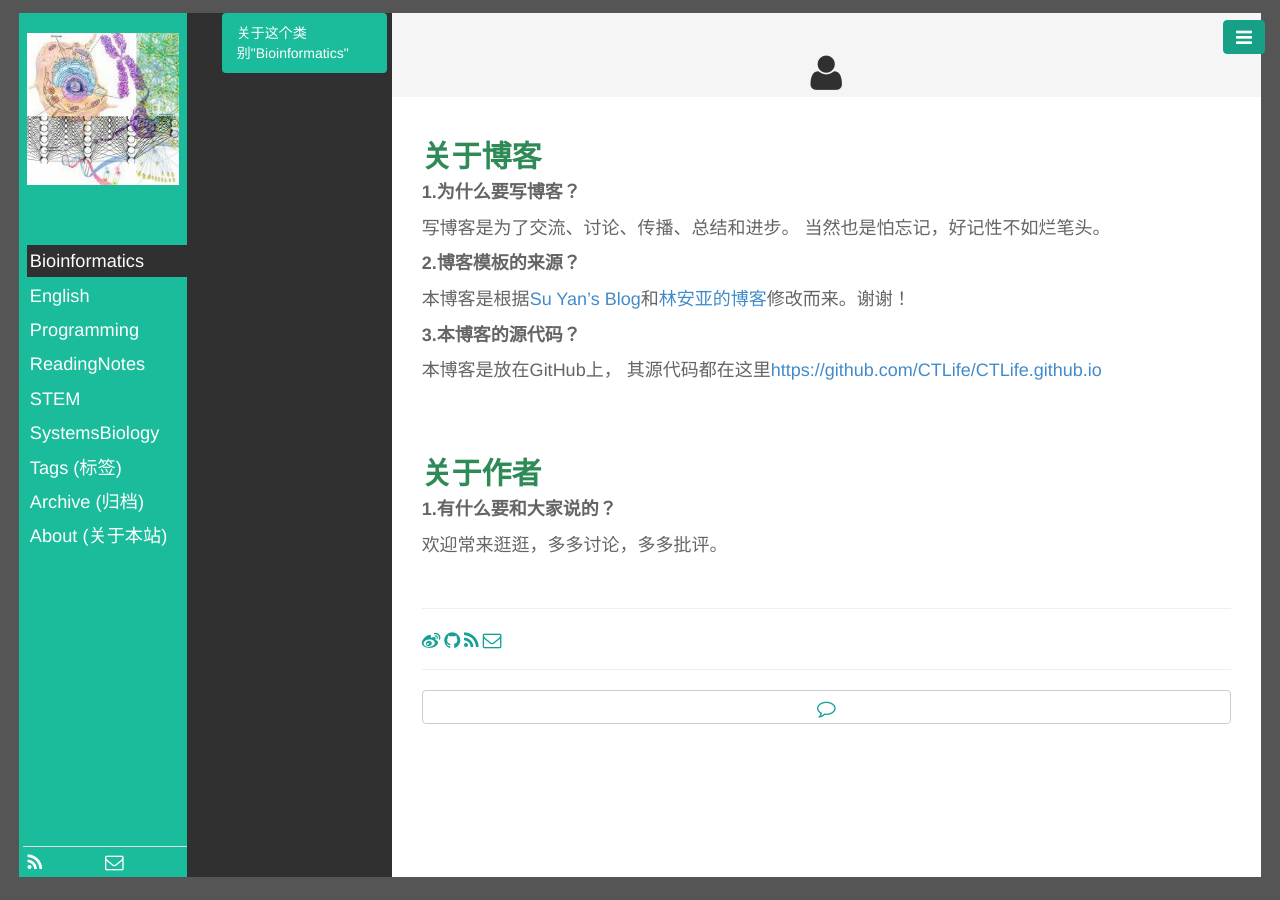
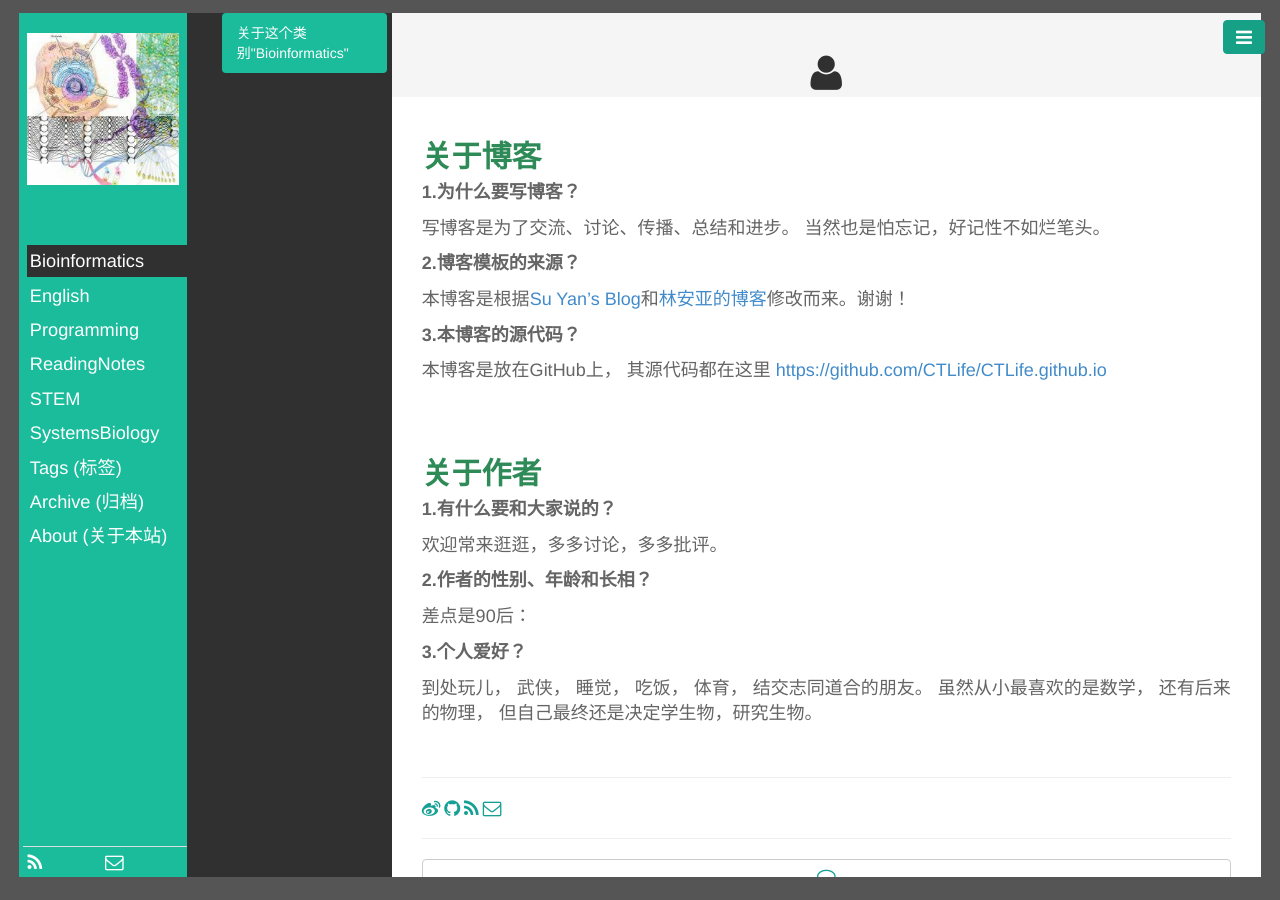
Before and after one commit to CTLife/CTLife.github.io, a Jekyll site: the page built from pages/about.html, in a window 1280 px wide. Built offline with Jekyll 4.4.1, drawn with Linux system fonts in a browser that asks for light colours; Markdown is read by kramdown in place of the engine named in the settings.

Commit message:
Update about.html

```diff
--- a/pages/about.html
+++ b/pages/about.html
@@ -9,16 +9,21 @@ titlename: 关于本站
 <p style=font-size:18px><b>1.为什么要写博客？</b></p>
 <p style=font-size:18px>  写博客是为了交流、讨论、传播、总结和进步。 当然也是怕忘记，好记性不如烂笔头。</p>
 <p style=font-size:18px><b>2.博客模板的来源？</b></p>
-<p style=font-size:18px>本博客是根据<a href="https://github.com/suyan/suyan.github.io">Su Yan’s Blog</a>和<a href="https://github.com/lay1010/lay1010.github.io">林安亚的博客</a>修改而来。谢谢！</p>
+<p style=font-size:18px>  本博客是根据<a href="https://github.com/suyan/suyan.github.io">Su Yan’s Blog</a>和<a href="https://github.com/lay1010/lay1010.github.io">林安亚的博客</a>修改而来。谢谢！</p>
 <p style=font-size:18px><b>3.本博客的源代码？</b></p>
-<p style=font-size:18px>本博客是放在GitHub上， 其源代码都在这里<a href="https://github.com/CTLife/CTLife.github.io">https://github.com/CTLife/CTLife.github.io</a></p>
+<p style=font-size:18px>  本博客是放在GitHub上， 其源代码都在这里<a href="https://github.com/CTLife/CTLife.github.io"> https://github.com/CTLife/CTLife.github.io</a></p>
 
 <br>
 
 <br>
 <h2><b><font color="#2E8B57">关于作者</font></b></h2>
 <p style=font-size:18px><b>1.有什么要和大家说的？</b></p>
-<p style=font-size:18px>欢迎常来逛逛，多多讨论，多多批评。</p>
+<p style=font-size:18px>  欢迎常来逛逛，多多讨论，多多批评。</p>
+<p style=font-size:18px><b>2.作者的性别、年龄和长相？</b></p>
+<p style=font-size:18px>  差点是90后：</p>
+<p style=font-size:18px><b>3.个人爱好？</b></p>
+<p style=font-size:18px>  到处玩儿， 武侠， 睡觉， 吃饭， 体育， 结交志同道合的朋友。
+虽然从小最喜欢的是数学， 还有后来的物理， 但自己最终还是决定学生物，研究生物。  </p>
 <br>
 
 
```
